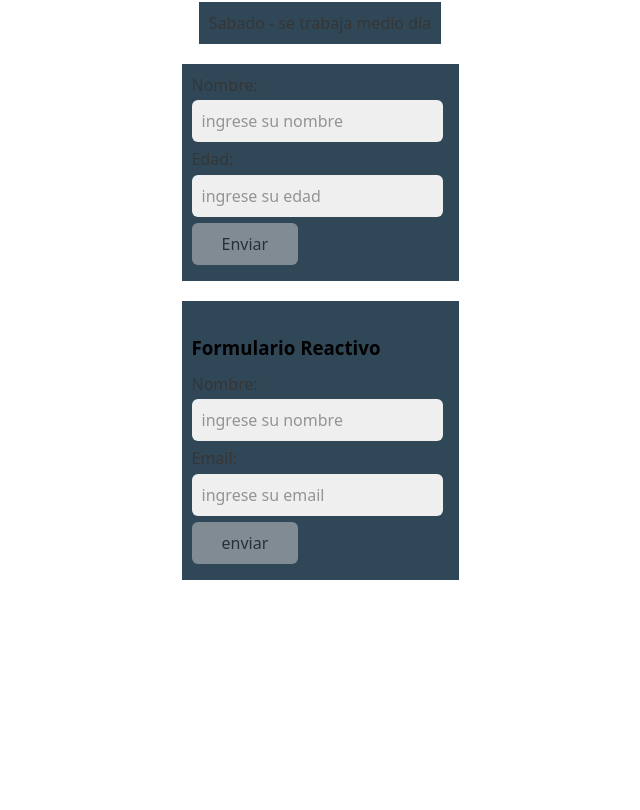
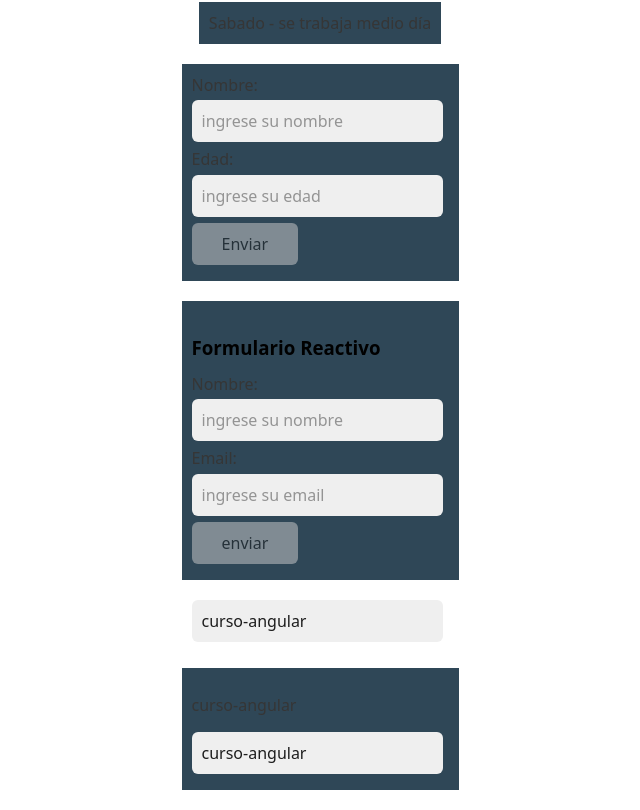
Before and after one commit to PacoChinchay/aprendiendo-angular, an Angular app: page / in a window 1280 px wide. Shown: the part 747-1557 px from the top of the page, without its empty margins (320-960 px from the left). Before the commit the page ends 1347 px from the top, so only its background shows below. Built offline with nearby package versions, Linux system fonts and the light colour scheme.

Commit message:
@Input y @Output

```diff
--- a/src/app/app.component.html
+++ b/src/app/app.component.html
@@ -7,4 +7,7 @@
   <article><app-switch></app-switch></article>
   <article><app-formulario2></app-formulario2></article>
   <article><app-formulario3></app-formulario3></article>
+
+  <input type="text" [(ngModel)]="title">
+  <article><app-children [title]="title" (titileChange)="title = $event"></app-children></article>
 </main>
--- a/src/app/app.module.ts
+++ b/src/app/app.module.ts
@@ -13,6 +13,7 @@ import { Formulario2Component } from './formulario2/formulario2.component';
 import { FormsModule } from '@angular/forms';
 import { ReactiveFormsModule } from '@angular/forms';
 import { Formulario3Component } from './formulario3/formulario3.component';
+import { ChildrenComponent } from './children/children.component';
 
 
 @NgModule({
@@ -25,6 +26,7 @@ import { Formulario3Component } from './formulario3/formulario3.component';
     SwitchComponent,
     Formulario2Component,
     Formulario3Component,
+    ChildrenComponent,
   ],
   imports: [
     BrowserModule,
--- /dev/null
+++ b/src/app/children/children.component.html
@@ -0,0 +1,2 @@
+<p>{{ title }}</p>
+<input type="text" [(ngModel)]="title" (keyup)="emitTitleChange()">
--- /dev/null
+++ b/src/app/children/children.component.ts
@@ -0,0 +1,16 @@
+import { Component, Input, Output, EventEmitter } from '@angular/core';
+
+@Component({
+  selector: 'app-children',
+  templateUrl: './children.component.html',
+  styleUrl: './children.component.css'
+})
+export class ChildrenComponent {
+  @Input() title?: string
+
+  @Output() titileChange = new EventEmitter<string>()
+
+  emitTitleChange() {
+    this.titileChange.emit(this.title)
+  }
+}
--- a/src/app/formulario3/formulario3.component.ts
+++ b/src/app/formulario3/formulario3.component.ts
@@ -7,9 +7,7 @@ import { FormBuilder, FormControl, FormGroup, Validators } from '@angular/forms'
   styleUrl: './formulario3.component.css'
 })
 export class Formulario3Component {
-  constructor(private fb: FormBuilder) {
-
-  }
+  constructor(private fb: FormBuilder) {}
 
   formUser = this.fb.group({
     'name': ['', Validators.required],
```
Also changed, not shown: src/app/children/children.component.css (added), 1 other file (tests, documents, lock files or other folders).
